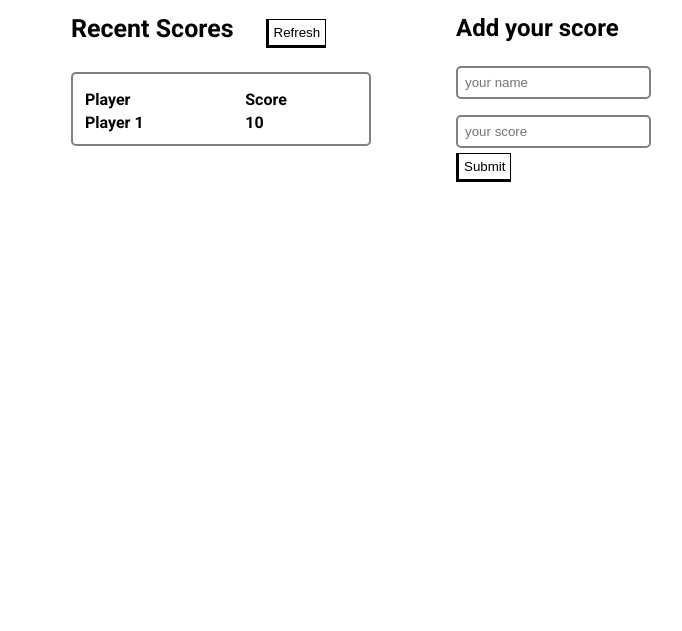
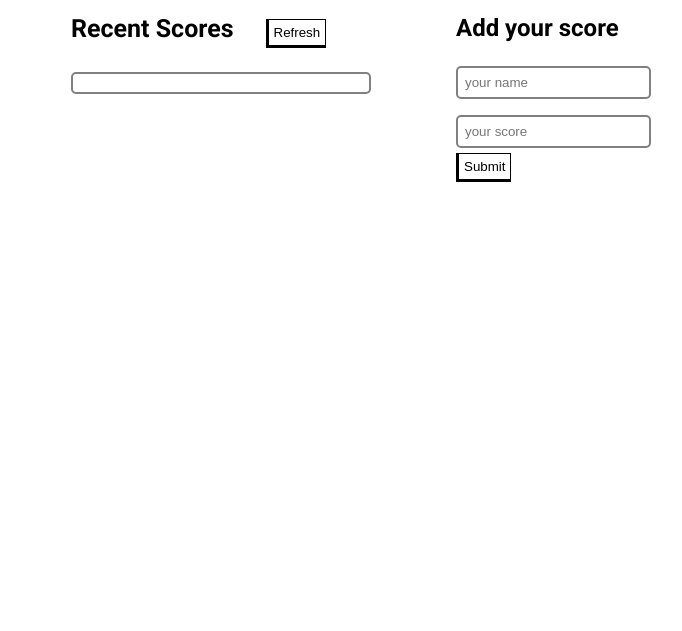
Before and after one commit to for-ashraf/Leaderboard, a website with bundled scripts: page src/index.html in a window 1280 px wide. Shown: the part 169-800 px from the top of the page, without its empty margins (265-947 px from the left). Built offline with nearby package versions, Linux system fonts and the light colour scheme; no server answers.

Commit message:
Update index.html

```diff
--- a/src/index.html
+++ b/src/index.html
@@ -15,13 +15,7 @@
             <button class="refresh-btn" id="refresh_scores">Refresh</button>
           </div>
           <table id="scores_table" class="recent-score-body">
-            <th>
-              <tr><td>Player</td><td>Score</td></tr>
-            </th>
-            <tr>
-              <td>Player 1</td>
-              <td>10</td>
-            </tr>
+
           </table>
 
         </div>
```
